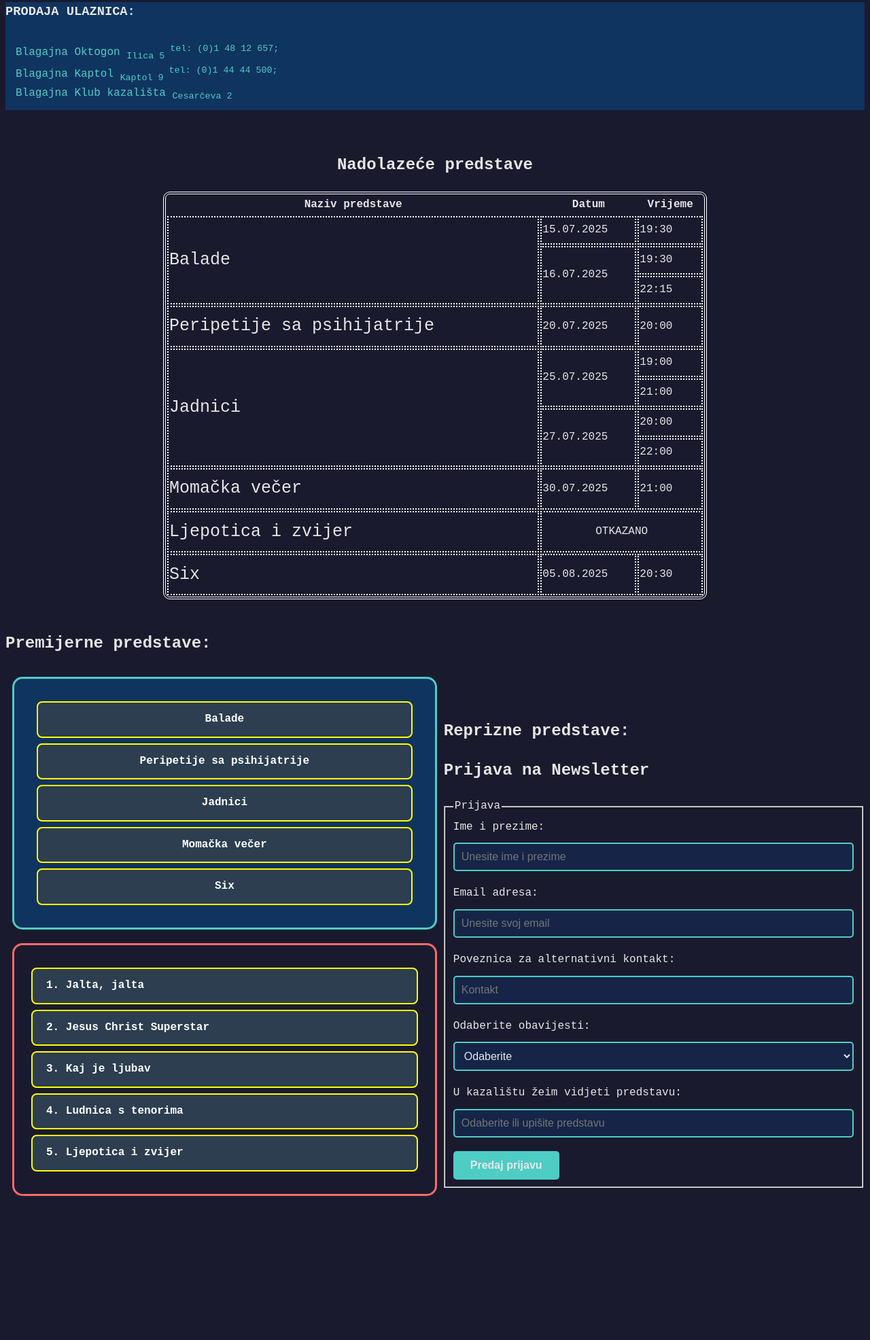
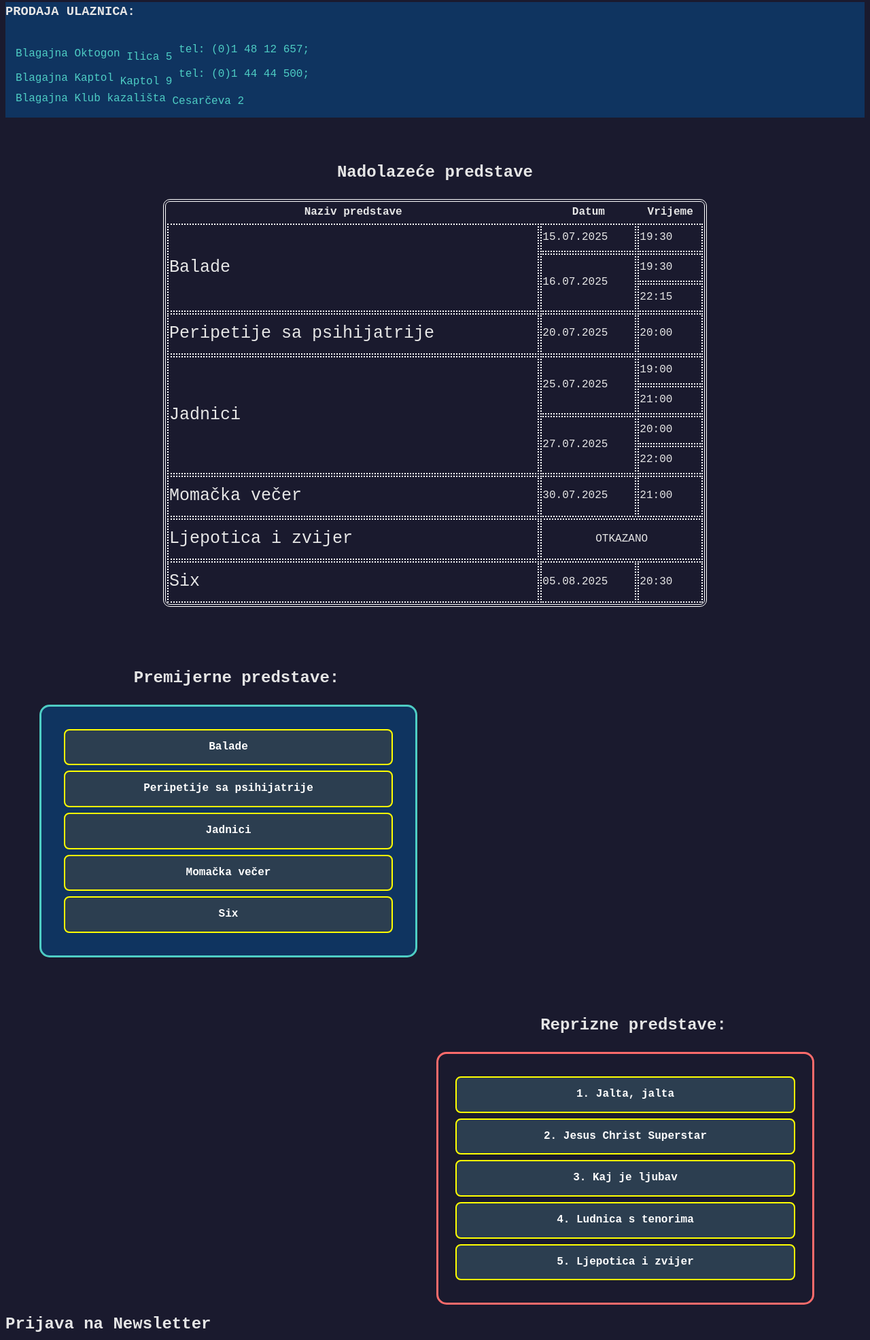
Before and after one commit to MihaelaKostanjski/MMK, a plain HTML site: page index.html in a window 1280 px wide. Shown: the part 525-2497 px from the top of the page at 68% size. Before the commit the page ends 2295 px from the top, so only its background shows below. Drawn offline with Linux system fonts and the light colour scheme; a web font is replaced by a local one.

Commit message:
Add files via upload

```diff
--- a/css2.css
+++ b/css2.css
@@ -12,6 +12,8 @@
    color: #2c3e50;
    background-color: #e8f4f8;
    text-align: center;
+   position: sticky;
+   top: 0;
  }
 
  p {
@@ -19,19 +21,157 @@
    font-weight: 300;
    font-style: normal;
    color: #4ecdc4;
-   padding:10px 15px 10px 15px;
+   padding: 10px 15px 10px 15px;
 
  }
 
- div{
-  background-color: #0f3460;
+ .ptext {
+   background-color: #0f3460;
  }
 
- td{
-  border:white 2px dotted;
+ td {
+   border: white 2px dotted;
  }
 
- .naziv{
-  font-size: 25px;
+ .naziv {
+   font-size: 25px;
 
  }
+
+ .premrep {
+   margin: 40px;
+ }
+
+ .prem {
+   float: left;
+   width: 600px;
+   text-align: center;
+
+ }
+
+ .rep {
+   float: right;
+   width: 600px;
+   text-align: center;
+ }
+
+ ul {
+   list-style-type: square;
+   background-color: #0f3460;
+   width: 500px;
+   margin: 10px;
+   padding: 25px;
+   border-radius: 15px;
+   border: 3px solid #4ecdc4;
+ }
+
+ ol {
+   list-style-type: decimal;
+   background-color: #1a1a2e;
+   width: 500px;
+   margin: 10px;
+   padding: 25px;
+   border-radius: 15px;
+   border: 3px solid #ff6b6b;
+ }
+
+
+
+ ul li {
+   display: block;
+   background-color: #2c3e50;
+   color: white;
+   padding: 12px 20px;
+   margin: 8px;
+   border: 2px solid yellow;
+   border-radius: 8px;
+   font-weight: bold;
+   text-align: center;
+   min-width: 120px;
+ }
+
+ ol li {
+   display: list-item;
+   background-color: #2c3e50;
+   color: white;
+   padding: 12px 20px;
+   margin: 8px 0;
+   border: 2px solid yellow;
+   border-radius: 8px;
+   font-weight: bold;
+   list-style-position: inside;
+ }
+
+ input[type="text"],
+ input[type="email"],
+ input[type="url"],
+ input[list],
+ select {
+   width: 100%;
+   padding: 10px;
+   margin: 10px 0 20px 0;
+   border: 2px solid #4ecdc4;
+   border-radius: 5px;
+   background-color: #162447;
+   color: #e6e6e6;
+   font-size: 1em;
+   box-sizing: border-box;
+   transition: all 0.3s ease;
+ }
+
+ input[type="text"]:focus,
+ input[type="email"]:focus,
+ input[type="url"]:focus,
+ input[list]:focus,
+ select:focus {
+   border-color: #f6b93b;
+   background-color: #1f4068;
+   outline: none;
+ }
+
+ input[type="text"]:hover,
+ input[type="email"]:hover,
+ input[type="url"]:hover,
+ input[list]:hover,
+ select:hover {
+   border-color: #3fb0ac;
+ }
+
+ button {
+   padding: 12px 25px;
+   font-size: 1em;
+   font-weight: 600;
+   color: #e6e6e6;
+   background-color: #4ecdc4;
+   border: none;
+   border-radius: 5px;
+   cursor: pointer;
+   transition: all 0.3s ease;
+ }
+
+ button:hover {
+   background-color: #3fb0ac;
+ }
+
+ button:active {
+   background-color: #2c786c;
+   transform: scale(0.98);
+ }
+
+ #prijava {
+   clear: both;
+ }
+
+ .impot {
+   font-weight: bold;
+   color: yellow;
+   font-style: italic;
+   font-family: calibri;
+ }
+
+ .subby{
+    vertical-align: sub;
+ }
+ .supa{
+    vertical-align: super;
+ }
--- a/index.html
+++ b/index.html
@@ -9,108 +9,7 @@
     href="https://fonts.googleapis.com/css2?family=Bitcount+Grid+Double+Ink:wght@100..900&family=Bitcount+Grid+Single:wght@100..900&family=Notable&display=swap"
     rel="stylesheet">
   <style>
-    ul {
-      list-style-type: square;
-      background-color: #0f3460;
-      float: left;
-      width: 45%;
-      margin: 10px;
-      padding: 25px;
-      border-radius: 15px;
-      border: 3px solid #4ecdc4;
-    }
 
-    ol {
-      list-style-type: decimal;
-      background-color: #1a1a2e;
-      float: left;
-      width: 45%;
-      margin: 10px;
-      padding: 25px;
-      border-radius: 15px;
-      border: 3px solid #ff6b6b;
-    }
-
-    ul li {
-      display: block;
-      background-color: #2c3e50;
-      color: white;
-      padding: 12px 20px;
-      margin: 8px;
-      border: 2px solid yellow;
-      border-radius: 8px;
-      font-weight: bold;
-      text-align: center;
-      min-width: 120px;
-    }
-
-    ol li {
-      display: list-item;
-      background-color: #2c3e50;
-      color: white;
-      padding: 12px 20px;
-      margin: 8px 0;
-      border: 2px solid yellow;
-      border-radius: 8px;
-      font-weight: bold;
-      list-style-position: inside;
-    }
-
-    input[type="text"],
-    input[type="email"],
-    input[type="url"],
-    input[list],
-    select {
-      width: 100%;
-      padding: 10px;
-      margin: 10px 0 20px 0;
-      border: 2px solid #4ecdc4;
-      border-radius: 5px;
-      background-color: #162447;
-      color: #e6e6e6;
-      font-size: 1em;
-      box-sizing: border-box;
-      transition: all 0.3s ease;
-    }
-
-    input[type="text"]:focus,
-    input[type="email"]:focus,
-    input[type="url"]:focus,
-    input[list]:focus,
-    select:focus {
-      border-color: #f6b93b;
-      background-color: #1f4068;
-      outline: none;
-    }
-
-    input[type="text"]:hover,
-    input[type="email"]:hover,
-    input[type="url"]:hover,
-    input[list]:hover,
-    select:hover {
-      border-color: #3fb0ac;
-    }
-
-    button {
-      padding: 12px 25px;
-      font-size: 1em;
-      font-weight: 600;
-      color: #e6e6e6;
-      background-color: #4ecdc4;
-      border: none;
-      border-radius: 5px;
-      cursor: pointer;
-      transition: all 0.3s ease;
-    }
-
-    button:hover {
-      background-color: #3fb0ac;
-    }
-
-    button:active {
-      background-color: #2c786c;
-      transform: scale(0.98);
-    }
   </style>
 </head>
 
@@ -121,7 +20,7 @@
 
 <body>
   <h1>KAZALIŠTE KOMEDIJA</h1>
-  <div>
+  <div class="ptext">
     <h2>Zagrebačko gradsko kazalište</h2>
     <p><strong>Zagrebačko gradsko kazalište “Komedija”</strong> osnovano je <em>1. studenoga 1950.</em> kao pravni
       sljednik <em>Zagrebačkog dramskog kazališta</em> i <em>Vedrog Kerempuhovog kazališta</em>. Osnovna mu je
@@ -132,11 +31,11 @@
       zbor, balet i orkestar (više od 150 zaposlenih, uključivši i kazališne radionice te
       tehničke i zajedničke službe).</p>
   </div>
-  <div>
+  <div class="ptext">
     <p>Prva predstava odigrana je 29. studenoga 1950. godine, a do danas ih je prikazano oko <span
-        style="font-weight: bold; color: yellow; font-style: italic; font-family: calibri;">13.000</span>,
+        class="impot">13.000</span>,
       od čega više od <span
-        style="font-weight: bold; color: yellow; font-style: italic; font-family: calibri;">300</span>
+        class="impot">300</span>
       naslova. Među poznate “Komedijine” hitove ubrajaju se i mjuzikli Jalta, Jalta (Grgić – Kabiljo),
       Guslač na krovu (Bock – Stein); operete Zemlja smiješka (Lehar), Kneginja čardaša (Kalman), Šišmiš (Strauss);
       komedije Probudi se, Kato (Grgić), Klupko (Budak) te rock-opere Gubec beg (Krajač – Metikoš – Prohaska) i
@@ -144,17 +43,18 @@
       prestižnih nagrada i priznanja.</p>
   </div>
   <br>
-  <div>
+  <div class="ptext">
     <h3>PRODAJA ULAZNICA:</h3>
-    <p>Blagajna Oktogon <sub>Ilica 5</sub><sup> tel: (0)1 48 12 657;</sup><br>
-      Blagajna Kaptol <sub>Kaptol 9</sub><sup> tel: (0)1 44 44 500;</sup><br>
-      Blagajna Klub kazališta <sub>Cesarčeva 2</sub>
+    <p>Blagajna Oktogon <span class="subby">Ilica 5</span><span class="supa"> tel: (0)1 48 12 657;</span><br>
+      Blagajna Kaptol <span class="subby">Kaptol 9</span><span class="supa"> tel: (0)1 44 44 500;</span><br>
+      Blagajna Klub kazališta <span class="subby">Cesarčeva 2</span>
     </p>
   </div>
   <br />
   <center>
     <h2>Nadolazeće predstave</h1>
-    <table style="border:white 4px double;border-collapse: separate;border-radius: 10px;" height="600px" width="800px">
+      <table style="border:white 4px double;border-collapse: separate;border-radius: 10px;" height="600px"
+        width="800px">
         <thead>
           <tr>
             <th>Naziv predstave</th>
@@ -215,6 +115,8 @@
   </center>
   <br />
 
+  <div class="premrep">
+    <div class="prem">
       <h2>Premijerne predstave:</h2>
       <ul>
         <li>Balade</li>
@@ -224,7 +126,8 @@
         <li>Six</li>
       </ul><br>
       <br>
-
+    </div>
+    <div class="rep">
       <h2>Reprizne predstave:</h2>
       <ol>
         <li>Jalta, jalta</li>
@@ -233,8 +136,9 @@
         <li>Ludnica s tenorima</li>
         <li>Ljepotica i zvijer</li>
       </ol>
-
-
+    </div>
+  </div>
+<br><br>
 
   <section id="prijava">
     <h2>Prijava na Newsletter</h2>
```
Lines whose indentation alone changed are shown as unchanged.
